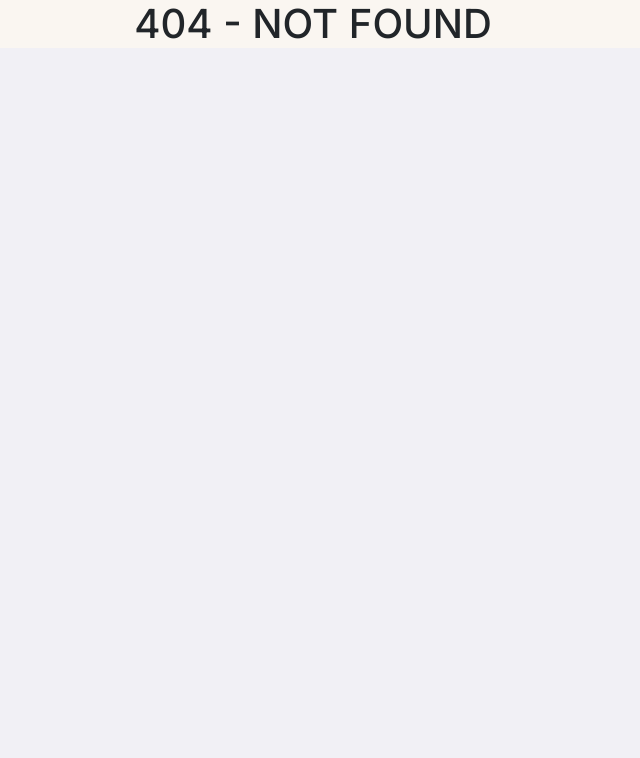
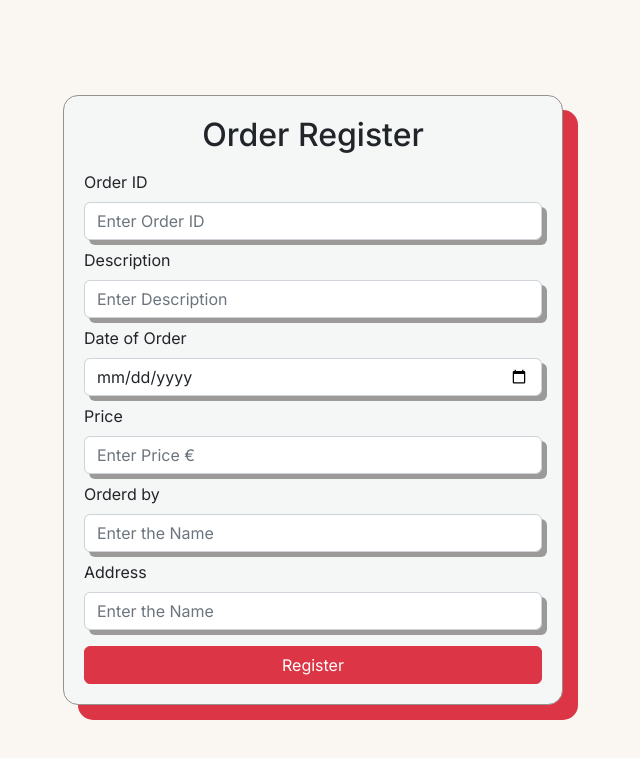
Before and after one commit to TrimZymberi/GFC-Web-application, a React (Vite) app: page /OrderRegister in a window 1280 px wide. Before the commit this address had no page. Shown: the top 758 px of the page, without its empty margins (327-967 px from the left). Built offline with nearby package versions, Linux system fonts and the light colour scheme.

Commit message:
OrderList

```diff
--- a/src/components/OrderTable.jsx
+++ b/src/components/OrderTable.jsx
@@ -3,18 +3,18 @@ import '../styles/product-list-style.css'
 
 import EditIcon from '../images/NotePencil-d.svg'
 import DeleteIcon from '../images/X-f.svg'
-import CalendarIcon from '../images/CalendarBlank-r.svg'
 import ProductListData from '../data/OrderListData'
 
 export default function OrderTable() {
     return (
         <table className="order-table my-table" cellspacing="0">
-            <tr className="table-row">
+            <tr className="table-row text-center">
                 <th className="table-header">Order ID</th>
                 <th className="table-header">Description</th>
                 <th className="table-header">Order Price</th>
                 <th className="table-header">Order Created</th>
                 <th className="table-header">Ordered by</th>
+                <th className="table-header">Address</th>
                 <th className="table-header">Edit Order</th>
                 <th className="table-header">Delete Order</th>
             </tr>
@@ -30,9 +30,8 @@ export default function OrderTable() {
                         <td className="table-cell">
                             <p htmlFor="retail price" className="product-price">EUR {product.retailprice}€</p>
                         </td>
-                        <td className="table-cell">
+                        <td className="table-cell text-center">
                             <div className="date-centre">
-                                <img className="calendar-icon" src={CalendarIcon} alt=""/>
                                 <p className="created-date">{product.createdDate.toDateString()}</p>
                             </div>
                         </td>
@@ -40,17 +39,20 @@ export default function OrderTable() {
                             <p className="created-by">{product.createdBy}</p>
                         </td>
                         <td className="table-cell">
+                            <p className="created-by">{product.addres}</p>
+                        </td>
+                        <td className="table-cell">
                             <div className="edit-centre">
-                                <div className="box-edit-bt">
-                                    <img src={EditIcon} alt="" /><button className="edit-bt"
+                                <div className="box-edit-bt" style={{ width: "5rem" , height: "3rem"}}>
+                                    <img src={EditIcon} alt="" style={{ width: "2rem" , height: "2rem"}}/><button className="edit-bt"
                                         type="submit" >Edit</button>
                                 </div>
                             </div>
                         </td>
                         <td className="table-cell">
                             <div className="edit-centre">
-                                <div className="box-delete-bt">
-                                    <img src={DeleteIcon} alt=""/><button className="delete-bt"
+                                <div className="box-delete-bt" style={{ width: "5rem" , height: "3rem"}}>
+                                    <img src={DeleteIcon} alt="" style={{ width: "1rem" , height: "2rem"}}/><button className="delete-bt"
                                         type="submit"  >Delete</button>
                                 </div>
                             </div>
--- a/src/data/OrderListData.jsx
+++ b/src/data/OrderListData.jsx
@@ -5,6 +5,7 @@ const OrderListData = [
         description: 'Product description',
         retailprice: 10.99,
         createdBy: 'Baca Florent',
+        addres: "Komandant Malisheva '25' ",
         createdDate: new Date(),
     },
     {
@@ -12,6 +13,7 @@ const OrderListData = [
         description: '11x Spicy Wings, 5x Crispy Strings, 1x Pepsi',
         retailprice: 10.99,
         createdBy: 'Arlind Katana',
+        addres: "Agim Ramadani '15' ",
         createdDate: new Date(),
     }
 ]
--- /dev/null
+++ b/src/layouts/Dashboard/OrderRegister.jsx
@@ -0,0 +1,139 @@
+import React,{ useState }from "react";
+import "../../styles/Signup.css";
+import "bootstrap/dist/css/bootstrap.min.css";
+import validation from "../../Validation/Validation";
+
+
+
+
+const ProductRegister = () => {
+
+const [values,setValues]=useState({
+    Name: " ",
+    Id: " ",
+    Quantity:"",
+    DateOfManufacture: "",
+    ExpirationDate: "",
+
+});
+    const[errors,setErrors]=useState({});
+
+    const handleInput= event =>{
+        setValues({...values,[event.target.name]: [event.target.value]})
+    }
+
+    const handleValidation =(event)=>{
+        event.preventDefault();
+        setErrors(validation(values))
+    }
+
+  return (
+    <div className="wrapper  d-flex  align-items-center justify-content-center mb-5">
+      <div className="signup ">
+        <h2 className="mb-3 text-center">Order Register</h2>
+        <form onSubmit={handleValidation}>
+          <div className="form-group  mb-2 ">
+            <label htmlFor="text" className="form-label">
+            Order ID
+            </label>
+            <input
+              type="text"
+              name="Name"
+              className="form-control"
+              placeholder="Enter Order ID "
+              onChange={handleInput}
+            ></input>
+            {errors.Name && <p className="text-danger">{errors.Name}</p>}
+
+          </div>
+
+
+          <div className="form-group mb-2 ">
+            <label htmlFor="Quantity" className="form-label">
+              Description
+            </label>
+            <input
+              type="number"
+              name="Quantity"
+              className="form-control"
+              placeholder="Enter Description "
+              onChange={handleInput}
+            ></input>
+            {errors.Quantity && <p className="text-danger">{errors.Quantity}</p>}
+
+          </div>
+
+          <div className="form-group mb-2 ">
+            <label htmlFor="DateOfManufacture" className="form-label">
+              Date of Order
+            </label>
+            <input
+              type="date"
+              name="dateOfManufacture"
+              className="form-control"
+              placeholder="Enter the date of Order "
+              onChange={handleInput}
+            ></input>
+            {errors.DateOfManufacture && <p className="text-danger">{errors.DateOfManufacture}</p>}
+
+          </div>
+
+          <div className="form-group mb-2 ">
+            <label htmlFor="Quantity" className="form-label">
+              Price
+            </label>
+            <input
+              type="number"
+              name="Quantity"
+              className="form-control"
+              placeholder="Enter Price €"
+              onChange={handleInput}
+            ></input>
+            {errors.Quantity && <p className="text-danger">{errors.Quantity}</p>}
+
+          </div>
+
+          <div className="form-group mb-2 ">
+            <label htmlFor="Quantity" className="form-label">
+              Orderd by
+            </label>
+            <input
+              type="Name"
+              name="Orderd by"
+              className="form-control"
+              placeholder="Enter the Name"
+              onChange={handleInput}
+            ></input>
+            {errors.Quantity && <p className="text-danger">{errors.Quantity}</p>}
+
+          </div>
+          <div className="form-group mb-2 ">
+            <label htmlFor="Quantity" className="form-label">
+              Address
+            </label>
+            <input
+              type="Name"
+              name="Address"
+              className="form-control"
+              placeholder="Enter the Name"
+              onChange={handleInput}
+            ></input>
+            {errors.Quantity && <p className="text-danger">{errors.Quantity}</p>}
+
+          </div>
+
+
+
+          <button type="submit" className="btn btn-danger w-100  mt-2">
+            Register
+          </button>
+
+
+
+        </form>
+      </div>
+    </div>
+  );
+};
+
+export default ProductRegister;
--- a/src/layouts/Dashboard/Orderlist.jsx
+++ b/src/layouts/Dashboard/Orderlist.jsx
@@ -17,17 +17,17 @@ function ProductList() {
             <NavbarDashboard />
 
             <div className="preferences">
-                <div className="preferences-img">
-                    <Link to="/prodReg"> <img src={AddIcon} alt="" /></Link>
-                    <img src={AZIcon} alt=""  />
-                    <img src={ArrowUpDownIcon} alt="" />
+                <div className="preferences-img"  style={{ width: "5rem" , height: "5rem"}}>
+                    <Link to="/OrderRegister"> <img src={AddIcon} alt="" style={{ width: "3rem" , height: "2rem"}}/></Link>
+                    <img style={{ width: "5rem" , height: "2rem"}} src={AZIcon} alt=""  />
+                    <img style={{ width: "5rem" , height: "2rem"}} src={ArrowUpDownIcon} alt="" />
                 </div>
-                <div className="layout-search-inp" >
-                    <div className="search-input">
-                        <button className="search-bt" type="submit">
-                            <img src={SearchIcon} alt="" />
+                <div className="layout-search-inp"style={{ width: "14rem" , height: "2rem"}} >
+                    <div className="search-input" style={{ width: "14rem" , height: "3rem"}}>
+                        <button className="search-bt" type="submit" style={{ width: "5rem" , height: "2rem"}}>
+                            <img src={SearchIcon} alt="" style={{ width: "3rem" , height: "2rem"}}/>
                         </button>
-                        <input type="search" name="search" placeholder="Search product by name" />
+                        <input type="search" name="search" placeholder="Search Order" />
                     </div>
                 </div>
             </div>
--- a/src/router.jsx
+++ b/src/router.jsx
@@ -16,6 +16,8 @@ import ProductRegister from "./layouts/Dashboard/ProductRegister";
 import CategoryRegister from "./layouts/Dashboard/CategoryRegister";
 import EditCategory from "./layouts/Dashboard/EditCategory";
 import Orderlist from "./layouts/Dashboard/Orderlist"
+import OrderRegister from "./layouts/Dashboard/OrderRegister";
+
 
 const router = createBrowserRouter([
     {
@@ -85,6 +87,10 @@ const router = createBrowserRouter([
             path: 'orderlist',
             element: <Orderlist />
         },
+        {
+            path: 'OrderRegister',
+            element: <OrderRegister />
+        },
 
 
     {
```
